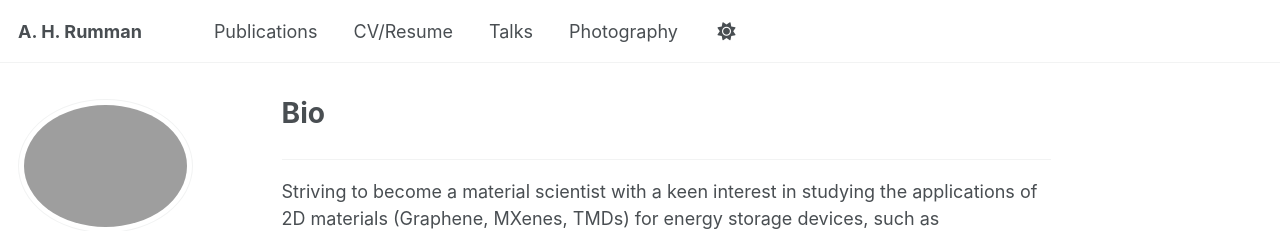
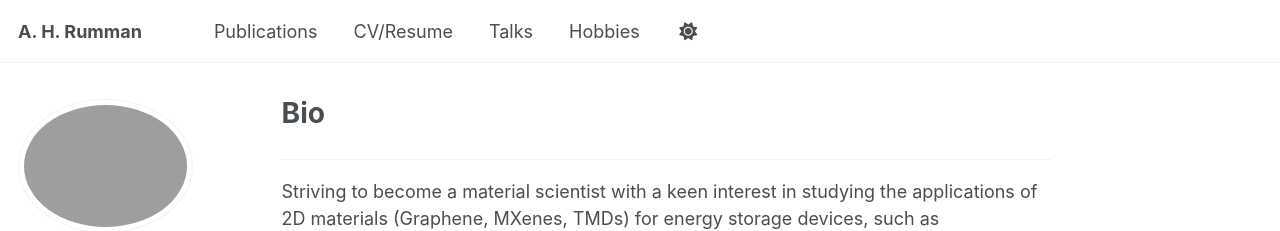
Before and after one commit to AbdulHamidRumman/abdulhamidrumman.github.io, a Jekyll site: the page built from _pages/about.md, in a window 1280 px wide. Shown: the top 231 px of the page. Built offline with Jekyll 4.4.1, drawn with Linux system fonts in a browser that asks for light colours; some web fonts are replaced; a script that is not in the unit is left out.

Commit message:
Update navigation.yml

```diff
--- a/_data/navigation.yml
+++ b/_data/navigation.yml
@@ -19,7 +19,7 @@ main:
   - title: "Talks"
     url: /talks/
 
-  - title: "Photography"
+  - title: "Hobbies"
     url: /portfolio/
 
   #- title: "Blog Posts"
```
